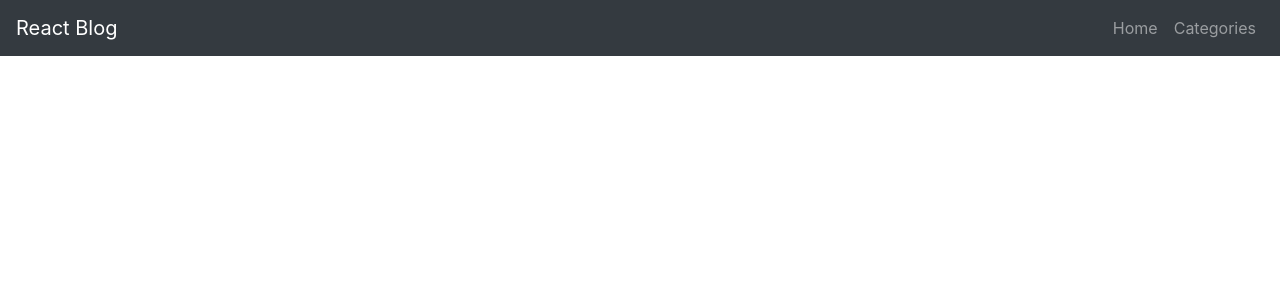
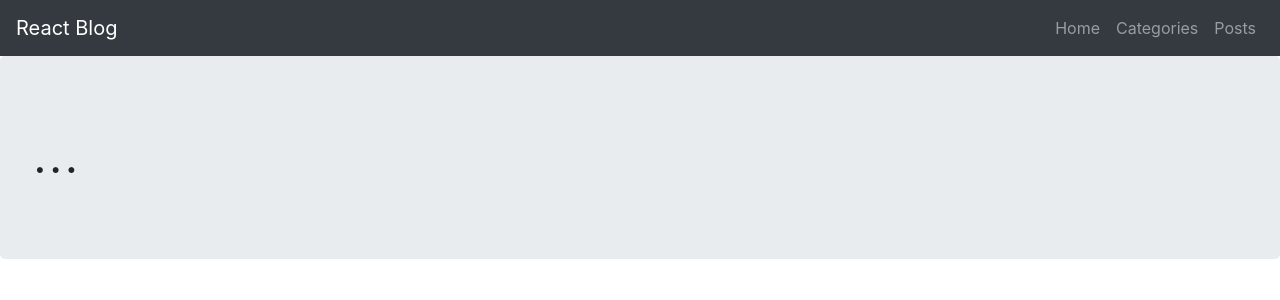
Before and after one commit to zainxyz/react-blog, a React (Create React App) app in the folder frontend/: page /1/1 in a window 1280 px wide. Shown: the top 300 px of the page. Built offline with nearby package versions, Linux system fonts and the light colour scheme; what namespace-constants, redux-axios-middleware would draw is missing.

Commit message:
feat: adding in posts route

```diff
--- a/frontend/src/components/App.css
+++ b/frontend/src/components/App.css
@@ -1,12 +1,14 @@
 /* NOTE: !important is used to overwrite bootstrap imported styles */
 
 /* Making the container match the jumbotron in spacing */
-.container-fluid {
+.container-fluid,
+.container {
   padding: 3rem 2rem !important;
 }
 
 /* Overwriting the 'bg-dark' for container background purposes */
-.container-fluid.bg-dark {
+.container-fluid.bg-dark,
+.container.bg-dark {
   background-color: #e9ecef !important;
 }
 
--- a/frontend/src/components/App.js
+++ b/frontend/src/components/App.js
@@ -5,7 +5,7 @@ import { Provider } from 'react-redux';
 
 import './App.css';
 
-import { Categories, Home } from './views';
+import { Categories, Home, Posts } from './views';
 import { AppNav } from './common';
 
 const App = ({ brand, store }) => (
@@ -14,8 +14,8 @@ const App = ({ brand, store }) => (
       <div>
         <AppNav brand={brand} />
         <Route exact path="/" component={Home} />
-        <Route exact path="/categories" component={Categories} />
-        <Route path="/categories/:categoryId" component={Categories} />
+        <Route exact path="/:categoryId" component={Categories} />
+        <Route exact path="/:categoryId/:postId" component={Posts} />
       </div>
     </BrowserRouter>
   </Provider>
--- a/frontend/src/components/common/category-card/CategoryCard.js
+++ b/frontend/src/components/common/category-card/CategoryCard.js
@@ -16,7 +16,7 @@ const CategoryCard = ({ buttonText, id, thumbURL, subtitle, title }) => (
       <CardBody>
         <CardTitle>{title}</CardTitle>
         <CardText>{subtitle}</CardText>
-        <Button color="info" tag={NavLink} to={`/categories/${id}`}>
+        <Button color="info" tag={NavLink} to={`/${id}`}>
           {buttonText}
         </Button>
       </CardBody>
--- a/frontend/src/components/views/Categories.js
+++ b/frontend/src/components/views/Categories.js
@@ -13,7 +13,10 @@ class Categories extends Component {
 
   renderSubtitle = () => {
     if (this.isCategoryIDAvailable() && this.props.categories) {
-      const subtitle = this.props.categories[this.props.match.params.categoryId].subtitle;
+      console.log('this.props', this.props);
+      const subtitle = this.props.categories[this.props.match.params.categoryId]
+        ? this.props.categories[this.props.match.params.categoryId].subtitle
+        : '';
       return subtitle;
     }
     return null;
@@ -21,7 +24,9 @@ class Categories extends Component {
 
   renderTitle = () => {
     if (this.isCategoryIDAvailable() && this.props.categories) {
-      const title = this.props.categories[this.props.match.params.categoryId].title;
+      const title = this.props.categories[this.props.match.params.categoryId]
+        ? this.props.categories[this.props.match.params.categoryId].title
+        : '';
       return `${title}...`;
     }
     return 'Category...';
--- a/frontend/src/components/views/Home.js
+++ b/frontend/src/components/views/Home.js
@@ -2,9 +2,10 @@ import PropTypes from 'prop-types';
 import React, { Component } from 'react';
 import isEmpty from 'lodash/isEmpty';
 import map from 'lodash/map';
+import { Badge, Button, Col, Row, Container } from 'reactstrap';
+import { NavLink } from 'react-router-dom';
 import { connect } from 'react-redux';
 import { createStructuredSelector } from 'reselect';
-import { Col, Row, Container } from 'reactstrap';
 
 import 'bootstrap/dist/css/bootstrap.min.css';
 
@@ -37,11 +38,11 @@ class Home extends Component {
     const { posts } = this.props;
 
     if (!isEmpty(posts)) {
-      console.log('renderPosts : ', posts);
+      console.log('posts : ', posts);
       return map(posts, post => (
         <Col key={generateKey()}>
           <h3>
-            {post.title} ({post.voteScore})
+            {post.title} <Badge color="info">{post.voteScore}</Badge>
           </h3>
           <Row>
             <Col md="6" className="text-left">
@@ -52,6 +53,9 @@ class Home extends Component {
             </Col>
           </Row>
           <p>{post.body}</p>
+          <Button color="info" tag={NavLink} to={`/${post.category}/${post.id}`}>
+            View Post
+          </Button>
         </Col>
       ));
     }
--- /dev/null
+++ b/frontend/src/components/views/Posts.js
@@ -0,0 +1,70 @@
+import PropTypes from 'prop-types';
+import React, { Component } from 'react';
+import { Col, Container } from 'reactstrap';
+import { connect } from 'react-redux';
+import { createStructuredSelector } from 'reselect';
+
+import { PageTitle } from 'components/common';
+import { selectors } from 'modules/posts';
+
+class Posts extends Component {
+  isPostIDAvailable = () =>
+    this.props.match && this.props.match.params && this.props.match.params.postId;
+
+  renderSubtitle = () => {
+    if (this.isPostIDAvailable() && this.props.posts) {
+      console.log('this.props', this.props);
+      const subtitle = this.props.posts[this.props.match.params.postId]
+        ? this.props.posts[this.props.match.params.postId].subtitle
+        : '';
+      return subtitle;
+    }
+    return null;
+  };
+
+  renderTitle = () => {
+    if (this.isPostIDAvailable() && this.props.posts) {
+      const title = this.props.posts[this.props.match.params.postId]
+        ? this.props.posts[this.props.match.params.postId].title
+        : '';
+      return `${title}...`;
+    }
+    return 'Post...';
+  };
+
+  renderBody = () => {
+    if (this.isPostIDAvailable() && this.props.posts) {
+      const body = this.props.posts[this.props.match.params.postId]
+        ? this.props.posts[this.props.match.params.postId].body
+        : '';
+      return body;
+    }
+    return null;
+  };
+
+  render() {
+    return (
+      <div>
+        <PageTitle subtitle={this.renderSubtitle()} title={this.renderTitle()} />
+        <Container>
+          <Col>
+            <p>{this.renderBody()}</p>
+          </Col>
+        </Container>
+      </div>
+    );
+  }
+}
+
+Posts.propTypes = {
+  posts: PropTypes.object.isRequired,
+  match: PropTypes.object.isRequired
+};
+
+Posts.defaultProps = {};
+
+export default connect(
+  createStructuredSelector({
+    posts: selectors.getPosts
+  })
+)(Posts);
--- a/frontend/src/components/views/index.js
+++ b/frontend/src/components/views/index.js
@@ -1,4 +1,5 @@
 import Categories from './Categories';
 import Home from './Home';
+import Posts from './Posts';
 
-export { Categories, Home };
+export { Categories, Home, Posts };
--- a/frontend/src/utils/constants.js
+++ b/frontend/src/utils/constants.js
@@ -26,6 +26,10 @@ export const APP_NAVBAR = [
   {
     href: '/categories',
     name: 'Categories'
+  },
+  {
+    href: '/posts',
+    name: 'Posts'
   }
 ];
 
@@ -91,7 +95,7 @@ export const TAGLINES = [
  * @type {Array}
  */
 export const CATEGORY_TITLE_PREFIXES = [
-  `Change one's mine about`,
+  `Change one's mind about`,
   `Check this one out:`,
   `Consider again ...`,
   `I'm cuckoo for`,
```
Also changed, not shown: 1 other file (tests, documents, lock files or other folders).
